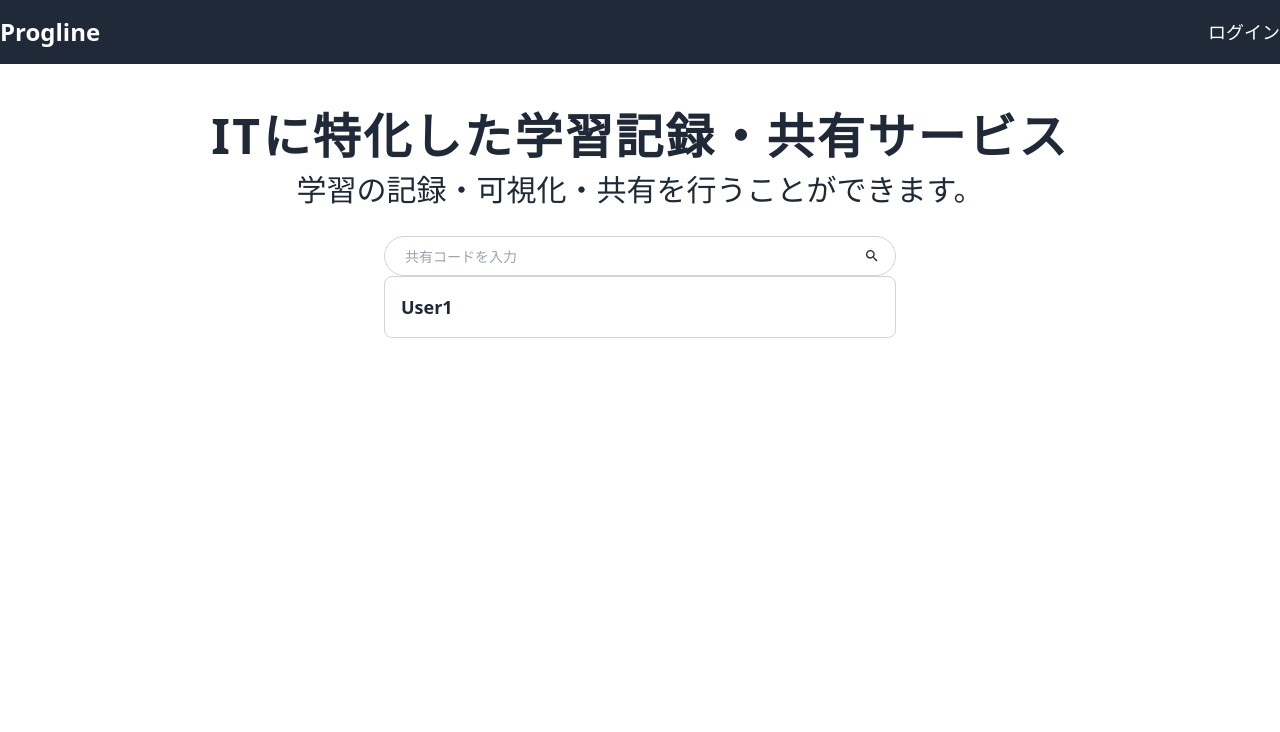
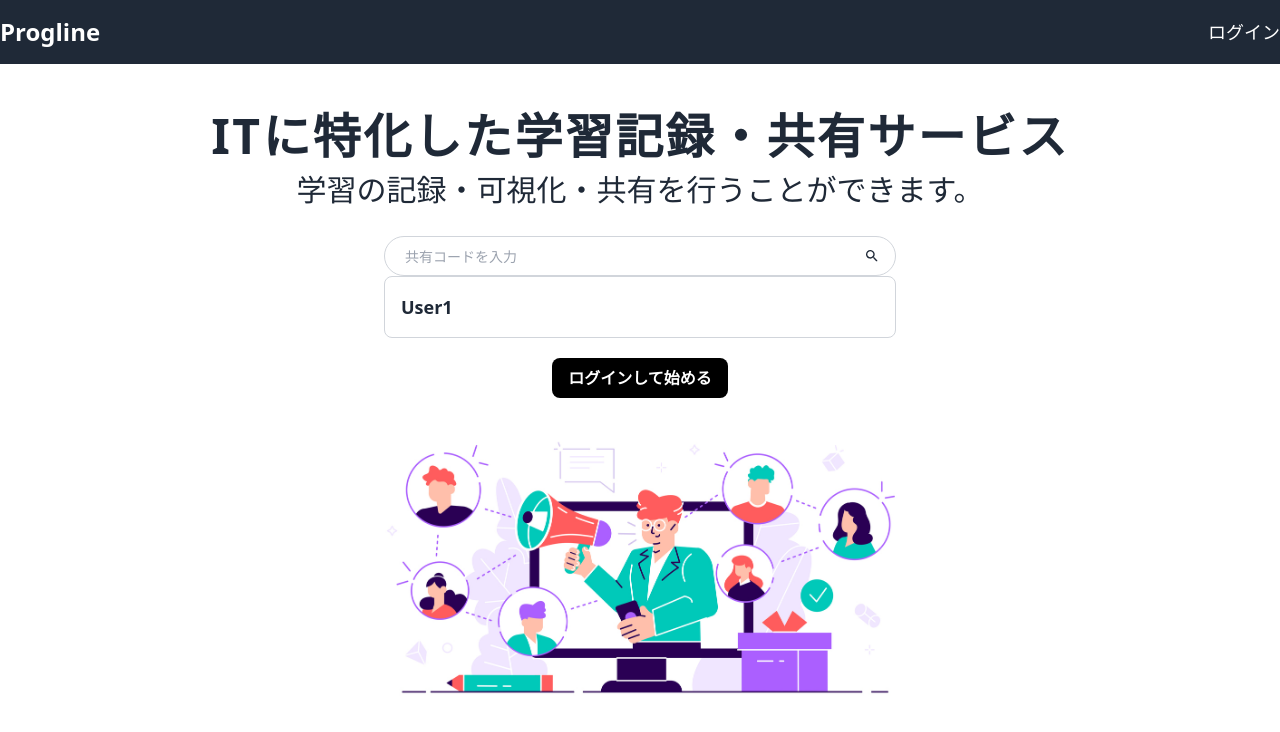
Before and after one commit to manato-alt/progline_front, a React (Create React App) app in the folder progline-app/: page / in a window 1280 px wide. Shown: the top 732 px of the page. Built offline with nearby package versions, Linux system fonts and the light colour scheme.

Commit message:
add:topページ用の画像を追加

```diff
--- a/progline-app/src/component/Top/Top.jsx
+++ b/progline-app/src/component/Top/Top.jsx
@@ -1,6 +1,7 @@
 import React from "react";
 import SearchForm from "./SearchForm";
 import UserList from "./UserList";
+import myImage from "../../images/iStock-1201580867.jpg";
 
 export default function Top() {
   return (
@@ -15,8 +16,18 @@ export default function Top() {
           </p>
         </div>
       </div>
-      <SearchForm />
-      <UserList />
+      <div>
+        <SearchForm />
+        <UserList />
+      </div>
+      <div class="mt-5">
+        <button class="bg-black text-white py-2 px-4 rounded-lg font-semibold transition-colors hover:bg-gray-700">
+          ログインして始める
+        </button>
+      </div>
+      <div class="w-1/2 mx-auto">
+        <img src={myImage} alt="イラスト画像" class="object-contain" />
+      </div>
     </div>
   );
 }
```
Also changed, not shown: progline-app/src/images/iStock-1201580867.jpg (added).
